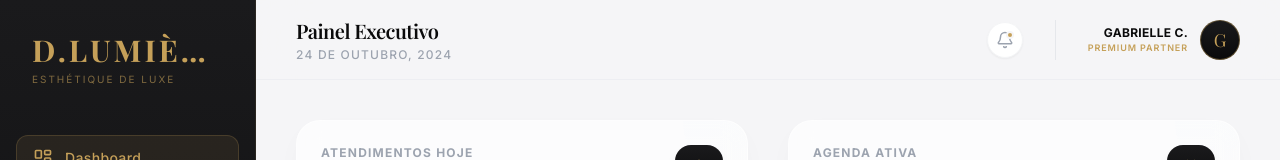
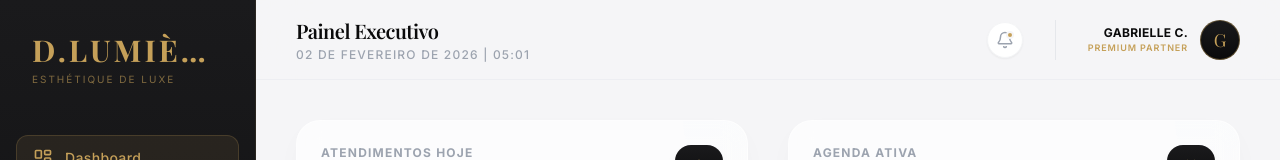
Before and after one commit to Daltonds-cpu/D-lumi-re---Gest-o-de-beleza-premium, a React (Vite) app: page / in a window 1280 px wide. Shown: the top 160 px of the page. Built offline with nearby package versions, Linux system fonts and the light colour scheme; a web font is replaced by a local one.

Commit message:
feat: Display current date and time in header
Adds a real-time clock to the application header, updating every second. This provides users with immediate visibility of the current date and time within the D'Lumière interface.

```diff
--- a/App.tsx
+++ b/App.tsx
@@ -213,6 +213,13 @@ const BottomNav = () => {
 const Header = () => {
   const { clinicInfo } = useApp();
   const location = useLocation();
+  const [now, setNow] = useState(new Date());
+
+  useEffect(() => {
+    const interval = setInterval(() => setNow(new Date()), 1000);
+    return () => clearInterval(interval);
+  }, []);
+
   const getTitle = () => {
     switch(location.pathname) {
       case '/': return 'Painel Executivo';
@@ -222,11 +229,17 @@ const Header = () => {
     }
   };
 
+  const formatDate = (date: Date) => {
+    const d = date.toLocaleDateString('pt-BR', { day: '2-digit', month: 'long', year: 'numeric' });
+    const t = date.toLocaleTimeString('pt-BR', { hour: '2-digit', minute: '2-digit' });
+    return `${d} | ${t}`;
+  };
+
   return (
     <header className="fixed top-0 right-0 left-0 lg:left-64 h-20 bg-[#F5F5F7]/80 backdrop-blur-xl z-40 px-6 lg:px-10 flex items-center justify-between border-b border-gray-200/50">
       <div className="flex flex-col">
         <h2 className="text-lg lg:text-xl font-playfair font-semibold text-[#0A0A0B] leading-tight tracking-tight">{getTitle()}</h2>
-        <p className="text-[10px] lg:text-xs text-gray-400 uppercase tracking-widest font-medium mt-0.5">24 de Outubro, 2024</p>
+        <p className="text-[10px] lg:text-xs text-gray-400 uppercase tracking-widest font-medium mt-0.5">{formatDate(now)}</p>
       </div>
 
       <div className="flex items-center gap-4 lg:gap-8">
```
